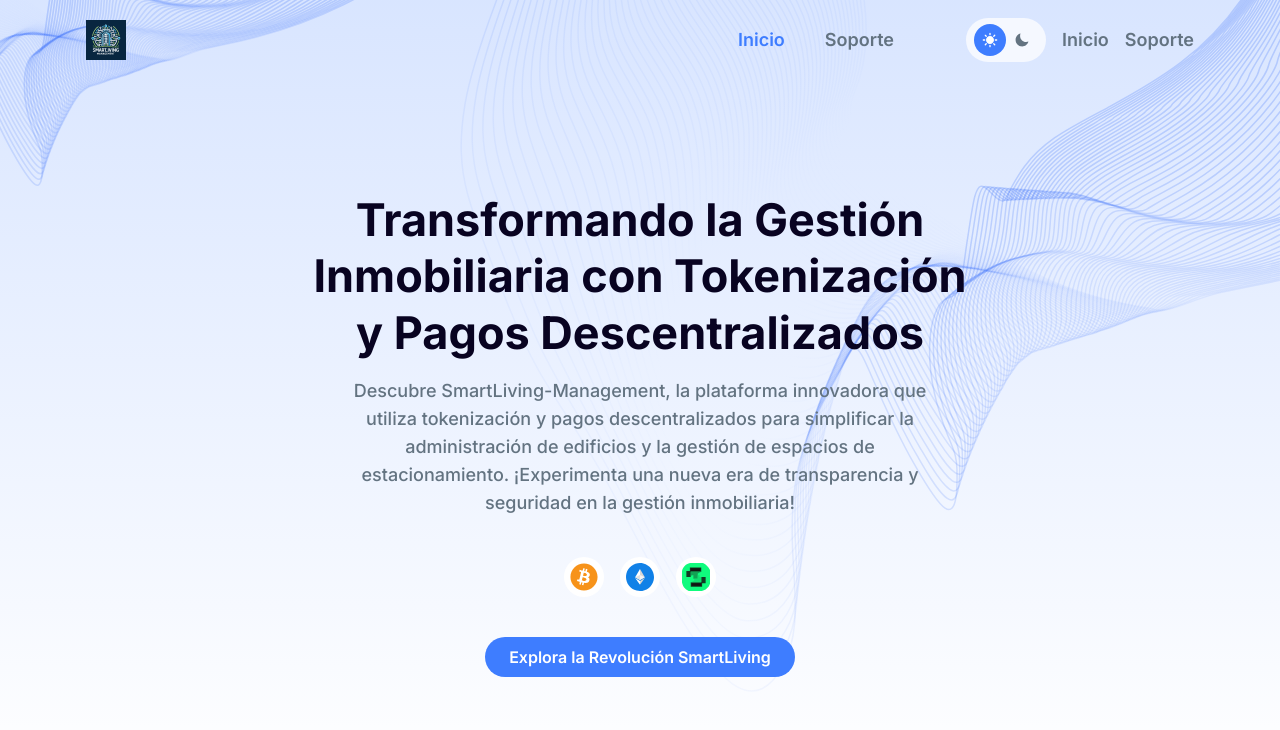
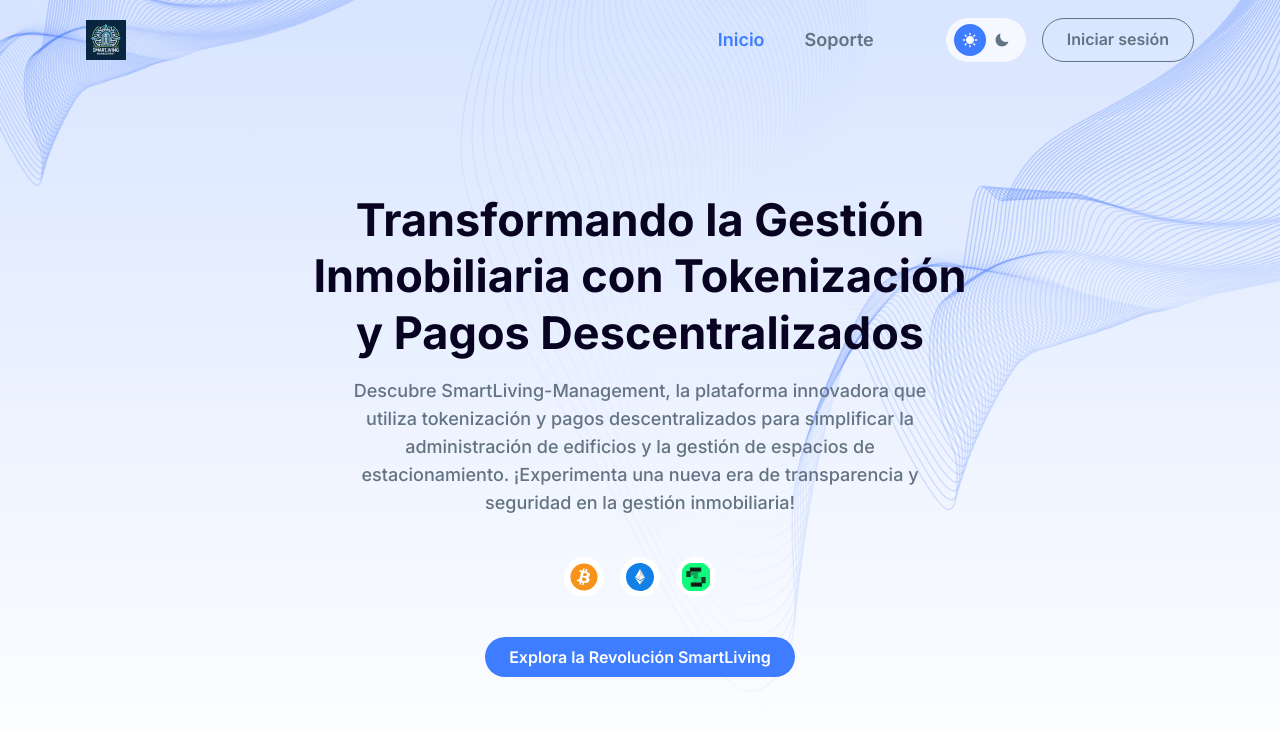
Before and after one commit to CarlosAlbertoR/SmartLivingDApp, a Next.js app: page / in a window 1280 px wide. Shown: the top 730 px of the page. Built offline with nearby package versions, Linux system fonts and the light colour scheme.

Commit message:
Adition of signin button

```diff
--- a/app/components/Button.tsx
+++ b/app/components/Button.tsx
@@ -1,10 +1,18 @@
 interface ButtonProps {
   label: string;
+  type?: 'primary' | 'secondary';
+  className?: string;
+  onClick?: () => void;
 }
 
-export const Button = ({ label }: ButtonProps) => {
+export const Button = ({ label, type = 'primary',className, onClick }: ButtonProps) => {
+  const primaryStyles = "rounded-full bg-primary py-2 px-6 text-base font-semibold text-white hover:bg-opacity-90 dark:hover:bg-opacity-90";
+  const secondaryStyles = "rounded-full border border-body-color-2 py-2 px-6 text-base font-semibold text-body-color-2 transition-all hover:border-primary hover:bg-primary hover:text-white dark:border-white dark:text-white dark:hover:bg-white dark:hover:text-primary";
+
+  const buttonStyles = `${type === 'primary' ? primaryStyles : secondaryStyles} ${className || ''}`;
+
   return (
-    <button className="rounded-full bg-primary py-2 px-6 text-base font-semibold text-white hover:bg-opacity-90 dark:hover:bg-opacity-90">
+    <button onClick={onClick} className={buttonStyles.trim()}>
       {label}
     </button>
   );
--- a/app/components/Navigation.tsx
+++ b/app/components/Navigation.tsx
@@ -4,6 +4,7 @@
 import { FaTimes } from "react-icons/fa";
 import { IoMdMenu, IoMdMoon } from "react-icons/io";
 import { MdSunny } from "react-icons/md";
+import { Button } from ".";
 
 const Navigation = () => {
   const [darkMode, setDarkMode] = useState(false);
@@ -85,26 +86,9 @@
             </span>
           </label>
         </div>
+
+        <Button label="Iniciar sesión" type="secondary" className="hidden sm:flex"/>
       </div>
-
-      <ul className="flex space-x-4">
-        <li>
-          <Link
-            href="#home"
-            className="text-lg font-semibold text-body-color-2 hover:text-primary dark:text-white dark:hover:text-white"
-          >
-            Inicio
-          </Link>
-        </li>
-        <li>
-          <Link
-            href="#support"
-            className="text-lg font-semibold text-body-color-2 hover:text-primary dark:text-white dark:hover:text-white"
-          >
-            Soporte
-          </Link>
-        </li>
-      </ul>
     </div>
   );
 };
```
